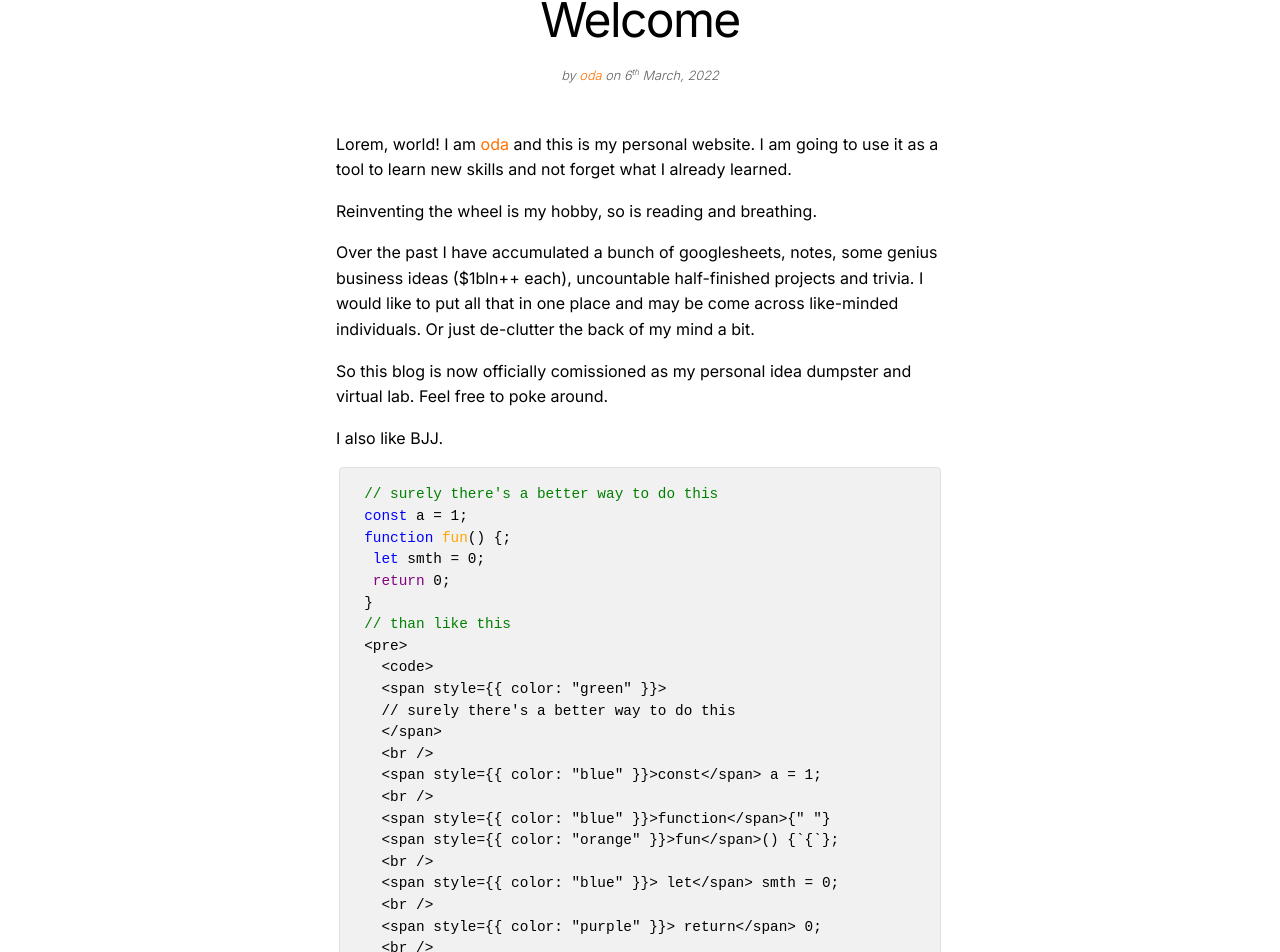
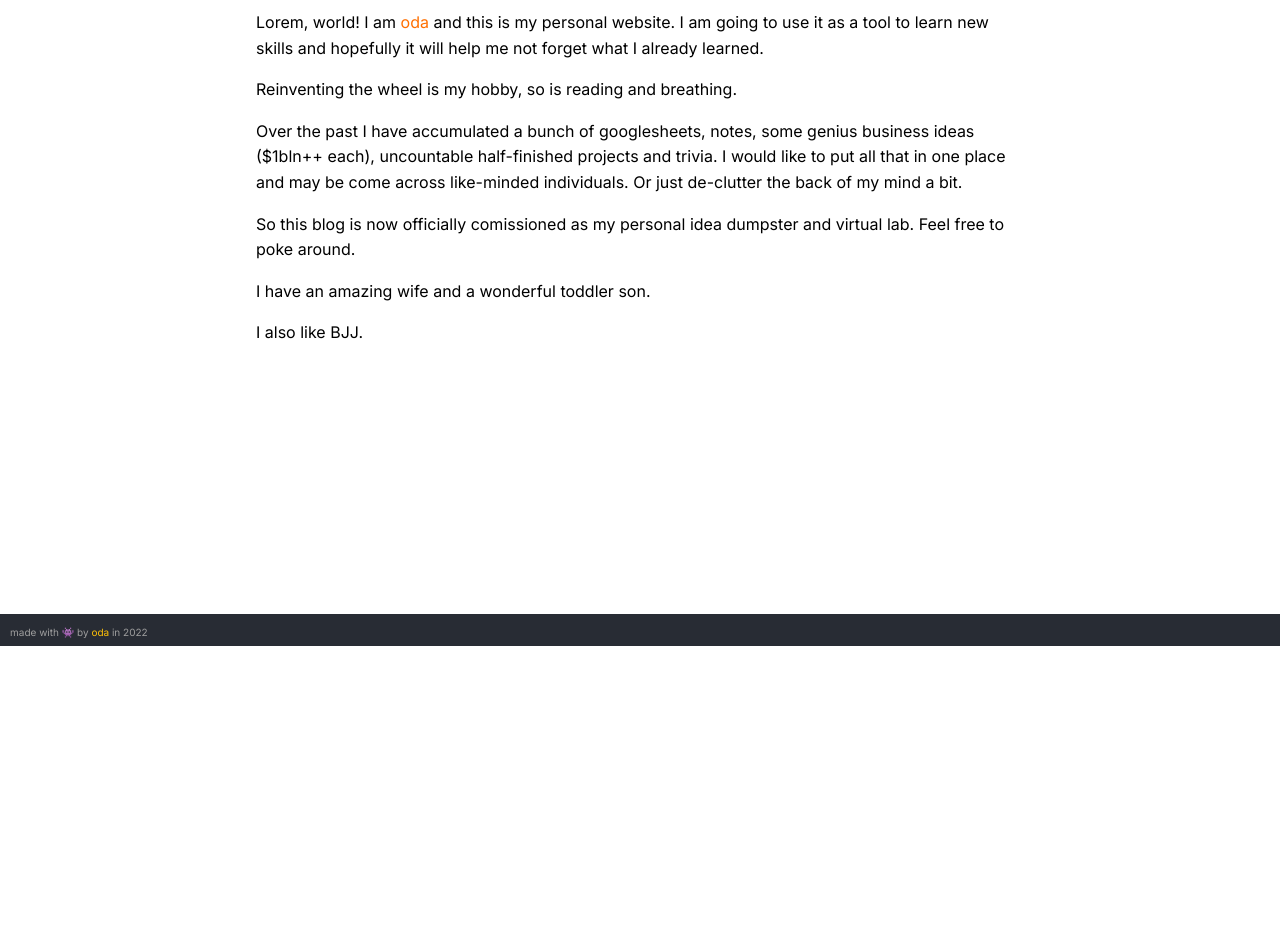
Before and after one commit to ooddaa/blog, a React (Create React App) app: page / in a window 1280 px wide. Shown: the part 154-1106 px from the top of the page. After the commit the page ends 800 px from the top, so only its background shows below. Built offline with nearby package versions, Linux system fonts and the light colour scheme.

Commit message:
Welcome page ok

```diff
--- a/package.json
+++ b/package.json
@@ -3,6 +3,8 @@
   "version": "0.1.0",
   "private": true,
   "dependencies": {
+    "@mantine/core": "^4.1.1",
+    "@mantine/prism": "^4.1.1",
     "@testing-library/jest-dom": "^5.16.2",
     "@testing-library/react": "^12.1.2",
     "@testing-library/user-event": "^13.5.0",
--- /dev/null
+++ b/src/components/pages/Welcome/Welcome.jsx
@@ -0,0 +1,17 @@
+import React from "react";
+import welcome from "./components/welcome";
+
+const myStyle = {
+  paddingTop: "100px",
+  paddingBottom: "100px",
+};
+
+function Welcome() {
+  return (
+    <div className="welcome" style={myStyle}>
+      {welcome.body}
+    </div>
+  );
+}
+
+export default Welcome;
--- /dev/null
+++ b/src/components/pages/Welcome/components/welcome.js
@@ -0,0 +1,40 @@
+const welcome = {
+  id: 0,
+  routeName: "welcome",
+  header: "Welcome",
+  subheader: "Initial subheader",
+  dateCreated: [2022, 3, 6],
+  author: "oda",
+  body: (
+    <>
+      <p className="pb--1rem">
+        Lorem, world! I am <span className="oda">oda</span> and this is my
+        personal website. I am going to use it as a tool to learn new skills and
+        hopefully it will help me not forget what I already learned.
+      </p>
+
+      <p className="pb--1rem">
+        Reinventing the wheel is my hobby, so is reading and breathing.
+      </p>
+
+      <p className="pb--1rem">
+        Over the past I have accumulated a bunch of googlesheets, notes, some
+        genius business ideas ($1bln++ each), uncountable half-finished projects
+        and trivia. I would like to put all that in one place and may be come
+        across like-minded individuals. Or just de-clutter the back of my mind a
+        bit.
+      </p>
+
+      <p className="pb--1rem">
+        So this blog is now officially comissioned as my personal idea dumpster
+        and virtual lab. Feel free to poke around.
+      </p>
+
+      <p className="pb--1rem">
+        I have an amazing wife and a wonderful toddler son.
+      </p>
+      <p className="pb--1rem">I also like BJJ.</p>
+    </>
+  ),
+};
+export default welcome;
--- a/src/index.js
+++ b/src/index.js
@@ -8,7 +8,7 @@ import Blog from "./components/pages/Blog";
 import Projects from "./components/pages/Projects";
 import Grids from "./components/Grids";
 import BEMs from "./components/BEMs";
-import welcome from "./welcome";
+import Welcome from "./components/pages/Welcome/Welcome";
 import posts from "./components/pages/Blog/components/posts";
 
 ReactDOM.render(
@@ -17,7 +17,8 @@ ReactDOM.render(
       <Route path="/" element={<App />}>
         <Route
           path=""
-          element={<AppContent children={<BlogPost post={welcome} />} />}
+          element={<AppContent children={<Welcome />} />}
+          // element={<AppContent children={<BlogPost post={welcome} />} />}
         ></Route>
         {/* Create Routes for all posts, as we want each to have its own link -> user can open posts in tabs */}
         <Route
--- a/src/welcome.js
+++ /dev/null
@@ -1,81 +0,0 @@
-const welcome = {
-  id: 0,
-  routeName: "welcome",
-  header: "Welcome",
-  subheader: "Initial subheader",
-  dateCreated: [2022, 3, 6],
-  author: "oda",
-  body: (
-    <>
-      <p className="pb--1rem">
-        Lorem, world! I am <span className="oda">oda</span> and this is my
-        personal website. I am going to use it as a tool to learn new skills and
-        not forget what I already learned.
-      </p>
-
-      <p className="pb--1rem">
-        Reinventing the wheel is my hobby, so is reading and breathing.
-      </p>
-
-      <p className="pb--1rem">
-        Over the past I have accumulated a bunch of googlesheets, notes, some
-        genius business ideas ($1bln++ each), uncountable half-finished projects
-        and trivia. I would like to put all that in one place and may be come
-        across like-minded individuals. Or just de-clutter the back of my mind a
-        bit.
-      </p>
-
-      <p className="pb--1rem">
-        So this blog is now officially comissioned as my personal idea dumpster
-        and virtual lab. Feel free to poke around.
-      </p>
-
-      <p className="pb--1rem">I also like BJJ.</p>
-
-      <pre>
-        <code>
-          <span style={{ color: "green" }}>
-            // surely there's a better way to do this
-          </span>
-          <br />
-          <span style={{ color: "blue" }}>const</span> a = 1;
-          <br />
-          <span style={{ color: "blue" }}>function</span>{" "}
-          <span style={{ color: "orange" }}>fun</span>() {`{`};
-          <br />
-          <span style={{ color: "blue" }}> let</span> smth = 0;
-          <br />
-          <span style={{ color: "purple" }}> return</span> 0;
-          <br />
-          {`}`}
-          <br />
-          <span style={{ color: "green" }}>// than like this</span>
-          <br />
-          {`<pre>
-  <code>
-  <span style={{ color: "green" }}>
-  // surely there's a better way to do this
-  </span>
-  <br />
-  <span style={{ color: "blue" }}>const</span> a = 1;
-  <br />
-  <span style={{ color: "blue" }}>function</span>{" "}
-  <span style={{ color: "orange" }}>fun</span>() {\`{\`};
-  <br />
-  <span style={{ color: "blue" }}> let</span> smth = 0;
-  <br />
-  <span style={{ color: "purple" }}> return</span> 0;
-  <br />
-  {\`}\`}
-  <span style={{ color: "green" }}>
-  // than
-  </span>
-  <br />
-  </code>
-  </pre>`}
-        </code>
-      </pre>
-    </>
-  ),
-};
-export default welcome;
```
Also changed, not shown: 1 other file (tests, documents, lock files or other folders).
